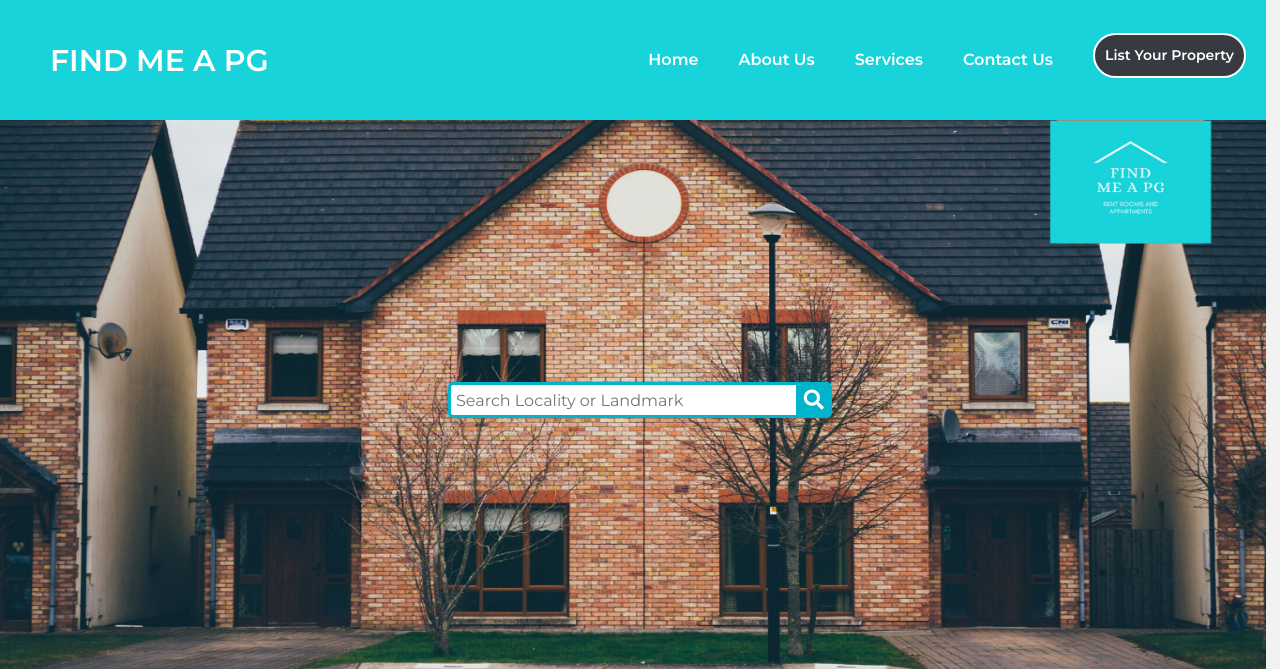
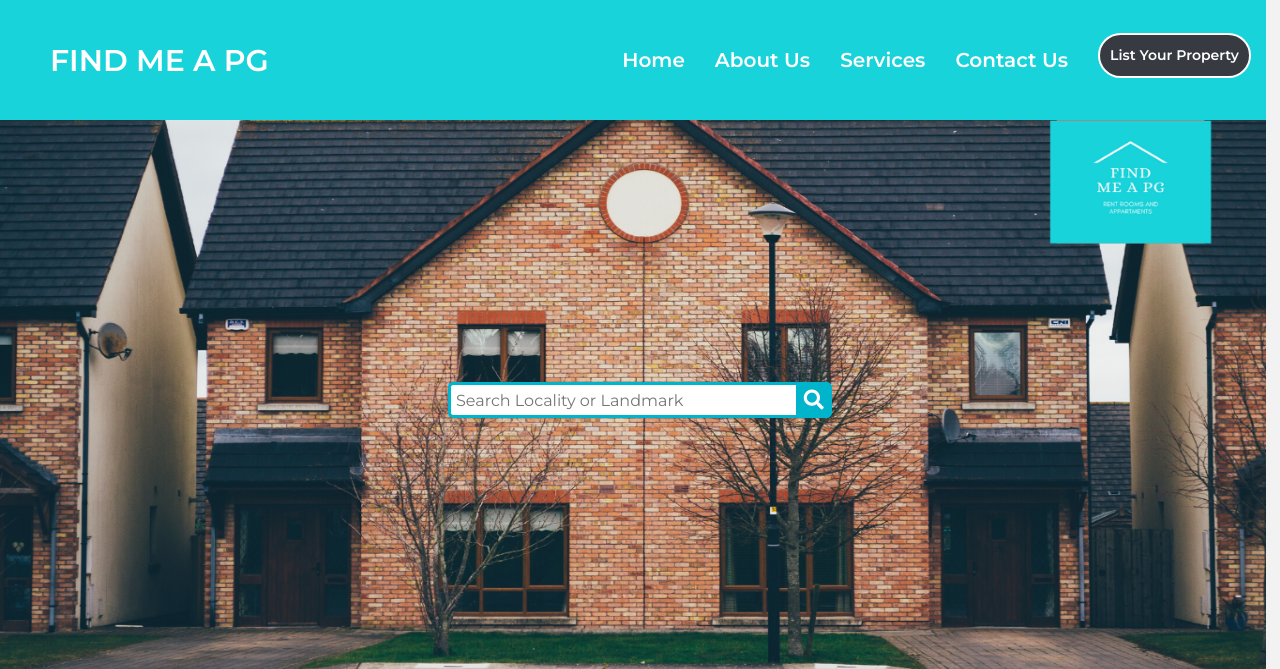
Before and after one commit to 404-Coders/hack-cbs-3.0, a PHP site: page / in a window 1280 px wide. Shown: the top 669 px of the page. Run offline with PHP 8.4, Linux system fonts and the light colour scheme; some libraries are stand-ins or nearby versions.

```diff
--- a/css/header.css
+++ b/css/header.css
@@ -94,7 +94,7 @@ body{
 }
 
 .nav > ul > li{
-    padding: 0px 20px;
+    padding: 0px 15px;
 }
 
 .nav > ul > li > a::after{
@@ -121,6 +121,7 @@ body{
     position: relative;
     padding-bottom: 4px;
     text-decoration: none;
+    font-size: 20px;
 }
 
 #button{
--- a/index.php
+++ b/index.php
@@ -107,7 +107,7 @@
         </div>
         </section>
     <!-- Header Js -->
-    <script src="./header.js"></script>
+    <script src="./js/header.js"></script>
     <script src="https://code.jquery.com/jquery-3.5.1.slim.min.js" integrity="sha384-DfXdz2htPH0lsSSs5nCTpuj/zy4C+OGpamoFVy38MVBnE+IbbVYUew+OrCXaRkfj" crossorigin="anonymous"></script>
 <script src="https://cdn.jsdelivr.net/npm/popper.js@1.16.1/dist/umd/popper.min.js" integrity="sha384-9/reFTGAW83EW2RDu2S0VKaIzap3H66lZH81PoYlFhbGU+6BZp6G7niu735Sk7lN" crossorigin="anonymous"></script>
 <script src="https://cdn.jsdelivr.net/npm/bootstrap@4.5.3/dist/js/bootstrap.min.js" integrity="sha384-w1Q4orYjBQndcko6MimVbzY0tgp4pWB4lZ7lr30WKz0vr/aWKhXdBNmNb5D92v7s" crossorigin="anonymous"></script>
```
